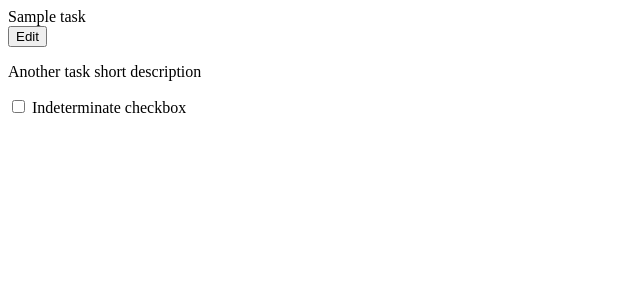
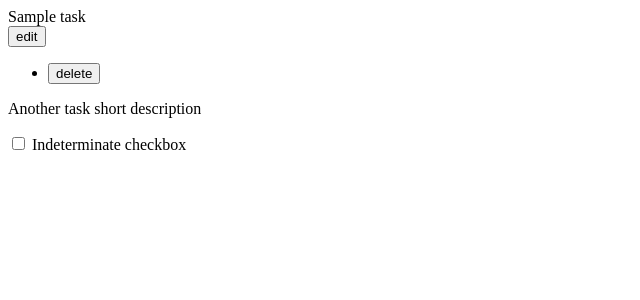
Before and after one commit to shaninalex/fastapi-htmx-todoapp, a FastAPI app: template templates/chunks/task-card.html in a window 1280 px wide. Shown: the top 300 px of the page, without its empty margins (0-640 px from the left). Run offline with FastAPI, Linux system fonts and the light colour scheme; the template is opened without the code that fills it: most values are stand-ins (such as "Sample title", 1, 10 or a date in 2020); parts of the project's set-up code (start-up, migrations or seed data) failed here and were passed over.

Commit message:
patch: delete task card ui

```diff
--- a/main.py
+++ b/main.py
@@ -145,7 +145,7 @@
         )
 
 
-@app.post("/create-task")
+@app.post("/task")
 async def create_task(request: Request,
                       taskname: Annotated[str, Form()],
                       account: Annotated[Any, Depends(validate_user)]):
@@ -178,6 +178,11 @@
         )
 
 
+@app.delete("/task/{id}")
+def delete_task(id: str):
+    return None
+
+
 @app.get("/logout")
 def logout(response: Response):
     # Delete the "auth" cookie
--- a/templates/chunks/task-card.html
+++ b/templates/chunks/task-card.html
@@ -1,8 +1,16 @@
-<div class="col-lg-3 col-md-4 col-sm-6 mb-3">
+<div id="task-{{task.id}}" class="col-lg-3 col-md-4 col-sm-6 mb-3">
     <div class="card">
         <div class="card-header d-flex align-items-center justify-content-between">
             <div>{{ task.name }}</div>
-            <button class="btn" type="button">Edit</button>
+            <div class="dropdown">
+                <button class="btn dropdown-toggle" type="button" data-bs-toggle="dropdown" aria-expanded="false">
+                    edit
+                </button>
+                <ul class="dropdown-menu">
+                    <li><button class="dropdown-item" hx-delete="/task/{{task.id}}" hx-swap="delete"
+                            hx-target="#task-{{task.id}}">delete</a></li>
+                </ul>
+            </div>
         </div>
         <div class="card-body">
             <div class="card-title"></div>
--- a/templates/home.html
+++ b/templates/home.html
@@ -5,7 +5,7 @@
 {% block content %}
     {% include "components/navbar.html" %}
     <div class="container" hx-ext="response-targets">
-        <form hx-post="/create-task"
+        <form hx-post="/task"
               hx-swap="afterbegin"
               hx-target="#tasks-list"
               hx-target-400="#create_task_error"
```
